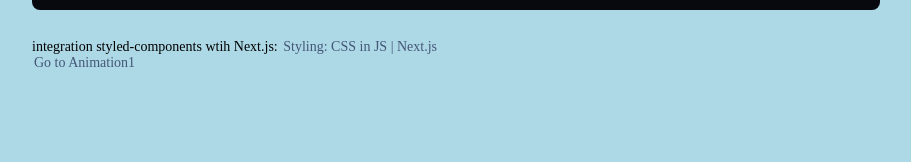
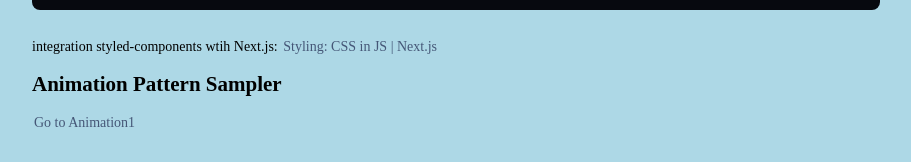
Before and after one commit to refirst11/snowy-ui-site, a React (Create React App) app: page / in a window 1280 px wide. Shown: the part 217-379 px from the top of the page, without its empty margins (208-1119 px from the left). Built offline with nearby package versions, Linux system fonts and the light colour scheme.

Commit message:
feat: add h2 Animation Pattern Sampler

```diff
--- a/src/pages/Installation.tsx
+++ b/src/pages/Installation.tsx
@@ -24,6 +24,7 @@ const Home = () => {
         Styling: CSS in JS | Next.js
       </a>
       <br />
+      <h2>Animation Pattern Sampler</h2>
       <Link to="/animation1">Go to Animation1</Link>
     </main>
   );
```
